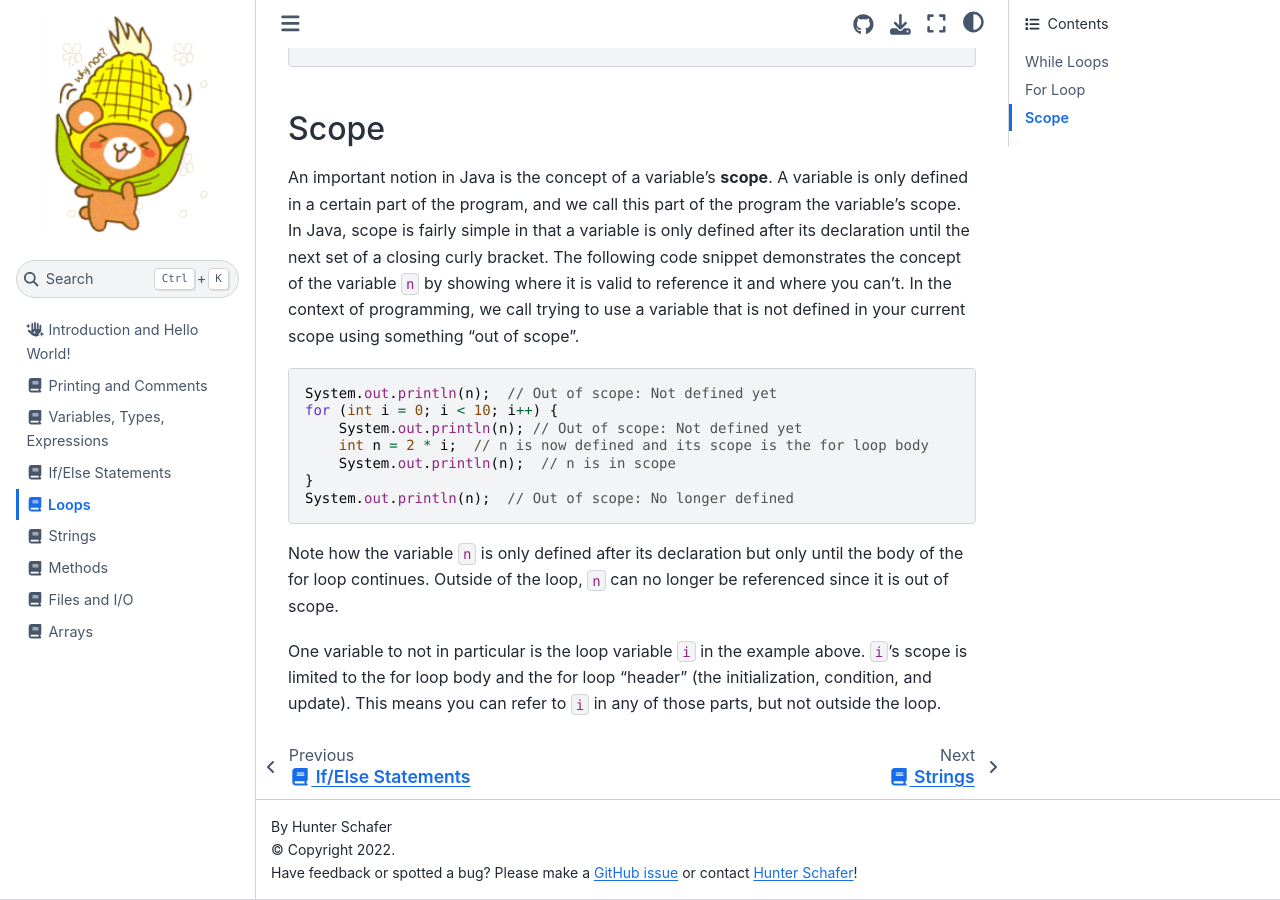
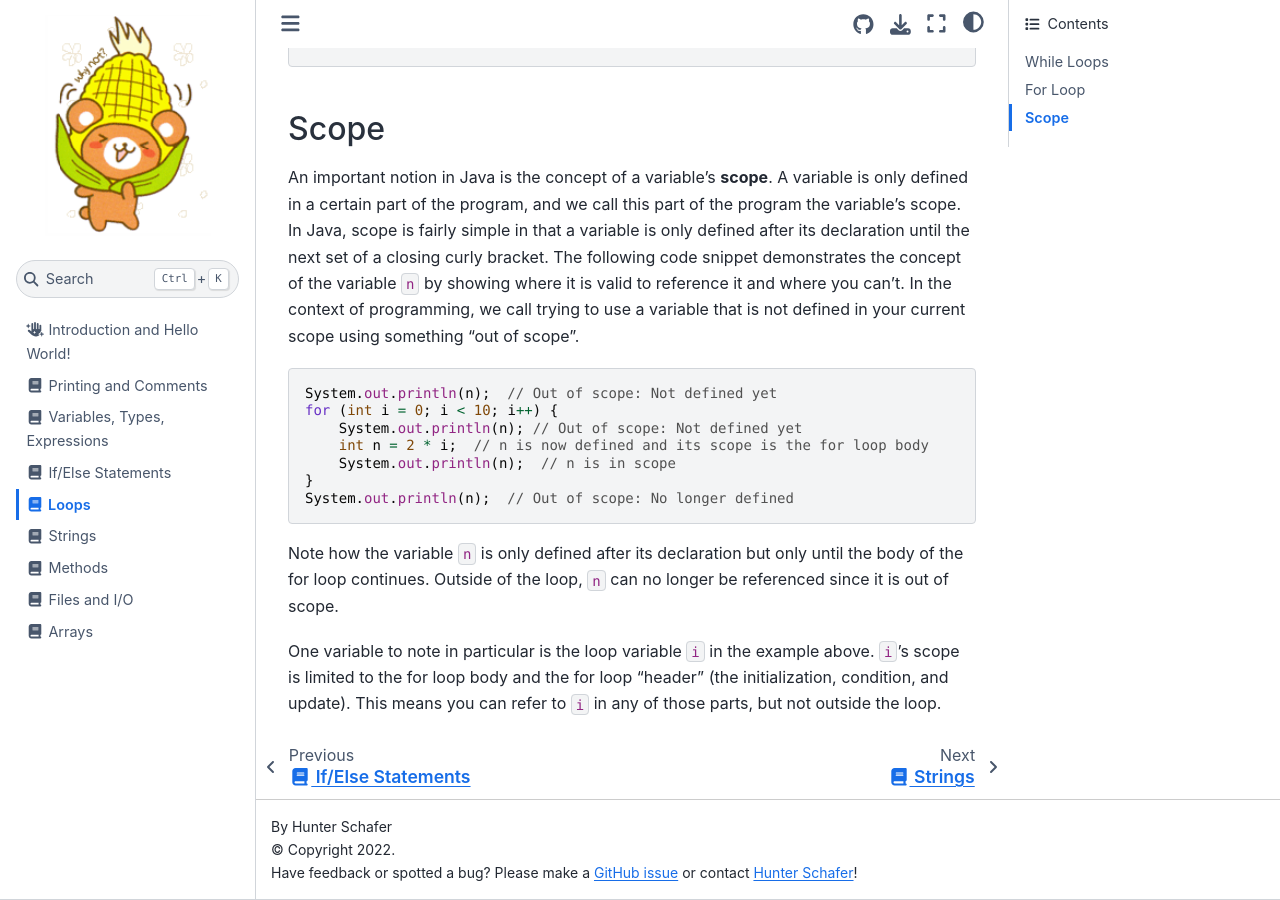
Before and after one commit to cse12x/java-tutorial, a Jupyter Book: the page built from book_source/source/loops.md, in a window 1280 px wide and 900 px high, scrolled down 1959 px. Built offline with Jupyter Book 1.0.4 settings and Sphinx 7.4.7 and the Sphinx Book theme 1.1.4, drawn with Linux system fonts in a browser that asks for light colours.

Commit message:
Fix typos thanks to student input

```diff
--- a/book_source/source/loops.md
+++ b/book_source/source/loops.md
@@ -146,4 +146,4 @@ System.out.println(n);  // Out of scope: No longer defined
 
 Note how the variable `n` is only defined after its declaration but only until the body of the for loop continues. Outside of the loop, `n` can no longer be referenced since it is out of scope.
 
-One variable to not in particular is the loop variable `i` in the example above. `i`'s scope is limited to the for loop body and the for loop "header" (the initialization, condition, and update). This means you can refer to `i` in any of those parts, but not outside the loop.
+One variable to note in particular is the loop variable `i` in the example above. `i`'s scope is limited to the for loop body and the for loop "header" (the initialization, condition, and update). This means you can refer to `i` in any of those parts, but not outside the loop.
```
Also changed, not shown: book_source/source/variables_expressions.md (+1 -1 lines), 1 other file.
